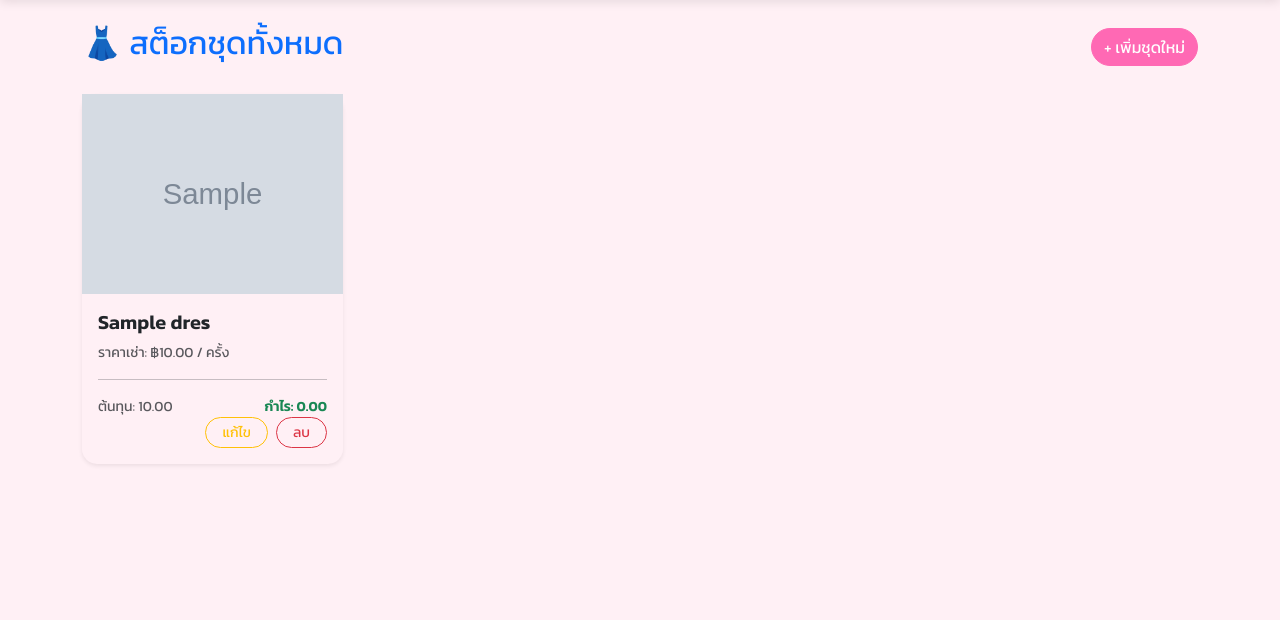
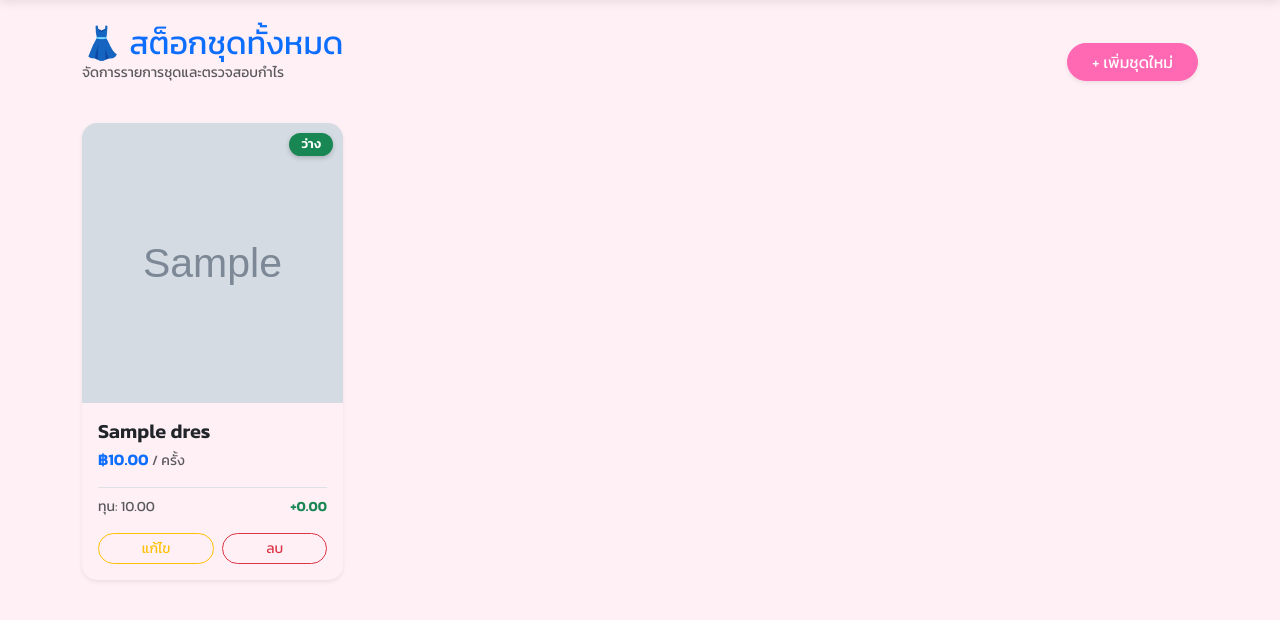
Before and after one commit to Macsarunrat/pink_rental, a Django app: page /dresses/ in a window 1280 px wide. Shown: the part 56-676 px from the top of the page. Run offline with Django 5.2, Linux system fonts and the light colour scheme; tables that the repository leaves empty hold one stand-in row (values such as "Sample post"); grey boxes marked "Sample" are stand-in pictures.

Commit message:
fix grid

```diff
--- a/templates/dress_list.html
+++ b/templates/dress_list.html
@@ -2,43 +2,89 @@
 {% load humanize %}
 
 {% block content %}
+<style>
+    /* 🔧 CSS จัดระเบียบรูปภาพ */
+    .dress-card-img {
+        height: 280px; /* กำหนดความสูงรูปภาพให้เท่ากันทุกใบ */
+        width: 100%;
+        object-fit: cover; /* หัวใจสำคัญ: ตัดส่วนเกินออก รูปไม่เบี้ยว */
+        object-position: top center; /* ให้โฟกัสที่ช่วงบนของชุด (เผื่อรูปยาว) */
+        transition: transform 0.3s ease;
+    }
+
+    /* Effect เล็กน้อยตอนเอาเมาส์ชี้ */
+    .card:hover .dress-card-img {
+        transform: scale(1.05);
+    }
+
+    .img-wrapper {
+        overflow: hidden; /* ซ่อนส่วนที่ขยายเกินออกมา */
+        border-top-left-radius: 15px;
+        border-top-right-radius: 15px;
+        position: relative;
+    }
+
+    /* ป้ายสถานะ */
+    .status-badge {
+        position: absolute;
+        top: 10px;
+        right: 10px;
+        padding: 5px 12px;
+        border-radius: 20px;
+        font-size: 0.8rem;
+        font-weight: bold;
+        box-shadow: 0 2px 5px rgba(0,0,0,0.2);
+    }
+</style>
+
 <div class="d-flex justify-content-between align-items-center mb-4">
-    <h2 class="text-primary">👗 สต็อกชุดทั้งหมด</h2>
-    <a href="{% url 'add_dress' %}" class="btn btn-primary rounded-pill">+ เพิ่มชุดใหม่</a>
+    <div>
+        <h2 class="text-primary mb-0">👗 สต็อกชุดทั้งหมด</h2>
+        <p class="text-muted small">จัดการรายการชุดและตรวจสอบกำไร</p>
+    </div>
+    <a href="{% url 'add_dress' %}" class="btn btn-primary rounded-pill px-4 shadow-sm">
+        + เพิ่มชุดใหม่
+    </a>
 </div>
 
-<div class="row">
-    {% for dress in dresses %}
-    <div class="col-md-3 mb-4">
-        <div class="card h-100 shadow-sm">
-            <div style="height: 200px; overflow: hidden; background: #f8f9fa;">
+<div class="row g-4"> {% for dress in dresses %}
+    <div class="col-6 col-md-4 col-lg-3"> <div class="card h-100 shadow-sm border-0">
+
+            <div class="img-wrapper">
                 {% if dress.image %}
-                    <img src="{{ dress.image.url }}" class="w-100 h-100" style="object-fit: cover;">
+                    <img src="{{ dress.image.url }}" class="dress-card-img" alt="{{ dress.name }}">
                 {% else %}
-                    <div class="d-flex align-items-center justify-content-center h-100 text-muted">
-                        ไม่มีรูปภาพ
+                    <div class="dress-card-img d-flex align-items-center justify-content-center bg-light text-muted">
+                        <i class="bi bi-image fs-1"></i>
                     </div>
                 {% endif %}
+
+                {% if dress.is_available %}
+                    <span class="badge bg-success status-badge">ว่าง</span>
+                {% else %}
+                    <span class="badge bg-secondary status-badge">ไม่ว่าง</span>
+                {% endif %}
             </div>
-            <div class="card-body">
-                <h5 class="card-title fw-bold">{{ dress.name }}</h5>
-                <p class="card-text text-muted small mb-2">
-                    ราคาเช่า: ฿{{ dress.rental_price|intcomma }} / ครั้ง
-                </p>
-                <hr>
-                <div class="d-flex justify-content-between small">
-                    <span class="text-muted">ต้นทุน: {{ dress.cost_price|intcomma }}</span>
+
+            <div class="card-body d-flex flex-column">
+                <h5 class="card-title fw-bold text-dark mb-1">{{ dress.name }}</h5>
+                <p class="text-primary fw-bold mb-3">฿{{ dress.rental_price|intcomma }} <small class="text-muted fw-normal">/ ครั้ง</small></p>
+
+                <div class="mt-auto"> <div class="d-flex justify-content-between small mb-3 border-top pt-2">
+                        <span class="text-muted">ทุน: {{ dress.cost_price|intcomma }}</span>
                         {% with p=dress.profit %}
                         <span class="fw-bold {% if p >= 0 %}text-success{% else %}text-danger{% endif %}">
-                        กำไร: {{ p|intcomma }}
+                            {% if p >= 0 %}+{% endif %}{{ p|intcomma }}
                         </span>
                         {% endwith %}
                     </div>
-                <div class="d-grid gap-2 d-flex justify-content-end">
-                    <a href="{% url 'edit_dress' dress.id %}" class="btn btn-sm btn-outline-warning rounded-pill px-3">
+
+                    <div class="d-grid gap-2 d-flex justify-content-center">
+                        <a href="{% url 'edit_dress' dress.id %}" class="btn btn-sm btn-outline-warning rounded-pill flex-fill">
                             <i class="bi bi-pencil"></i> แก้ไข
                         </a>
-                    <a href="{% url 'delete_dress' dress.id %}" class="btn btn-sm btn-outline-danger rounded-pill px-3" onclick="return confirm('ยืนยันที่จะลบชุด {{ dress.name }} ?');">
+                        <a href="{% url 'delete_dress' dress.id %}" class="btn btn-sm btn-outline-danger rounded-pill flex-fill"
+                           onclick="return confirm('ยืนยันที่จะลบชุด {{ dress.name }} ?');">
                             <i class="bi bi-trash"></i> ลบ
                         </a>
                     </div>
@@ -47,8 +93,10 @@
         </div>
     </div>
     {% empty %}
-    <div class="col-12 text-center py-5 text-muted">
-        ยังไม่มีข้อมูลชุดในระบบ
+    <div class="col-12 text-center py-5">
+        <div class="text-muted mb-3"><i class="bi bi-box-seam display-1"></i></div>
+        <h4>ยังไม่มีชุดในสต็อก</h4>
+        <p class="text-muted">เริ่มต้นด้วยการเพิ่มชุดใหม่เข้าระบบ</p>
     </div>
     {% endfor %}
 </div>
```
Lines whose indentation alone changed are shown as unchanged.
